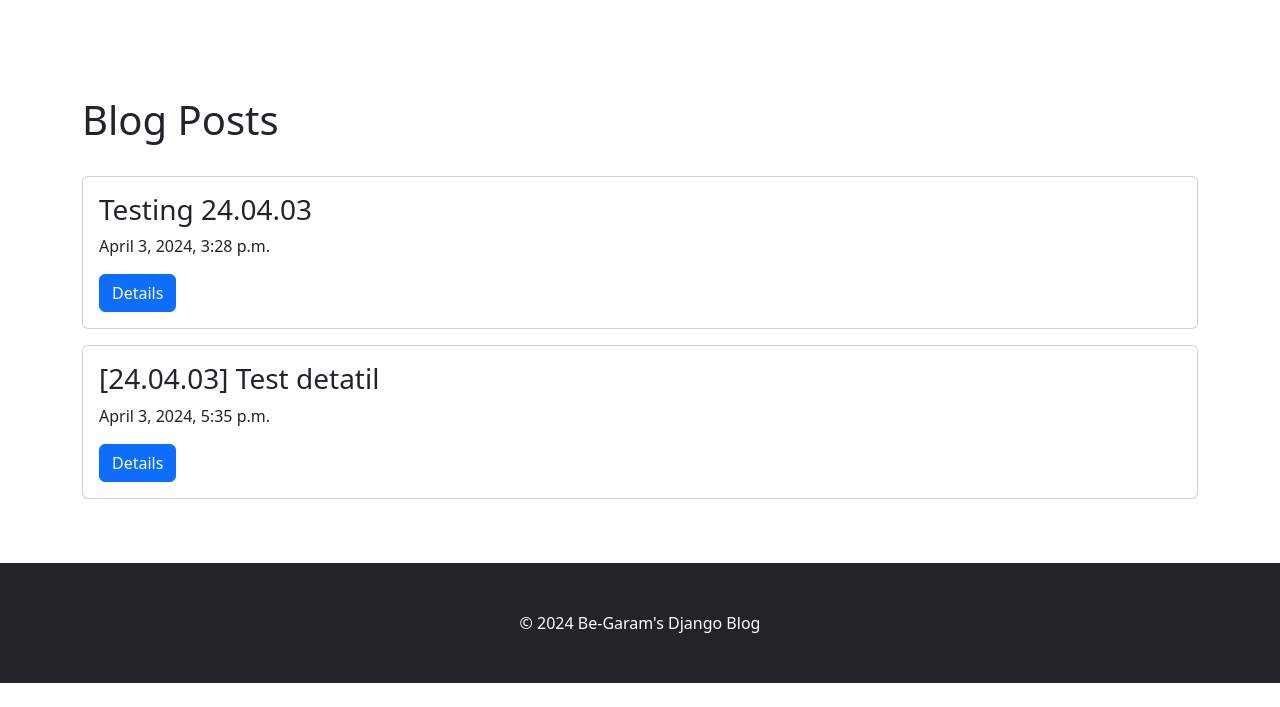
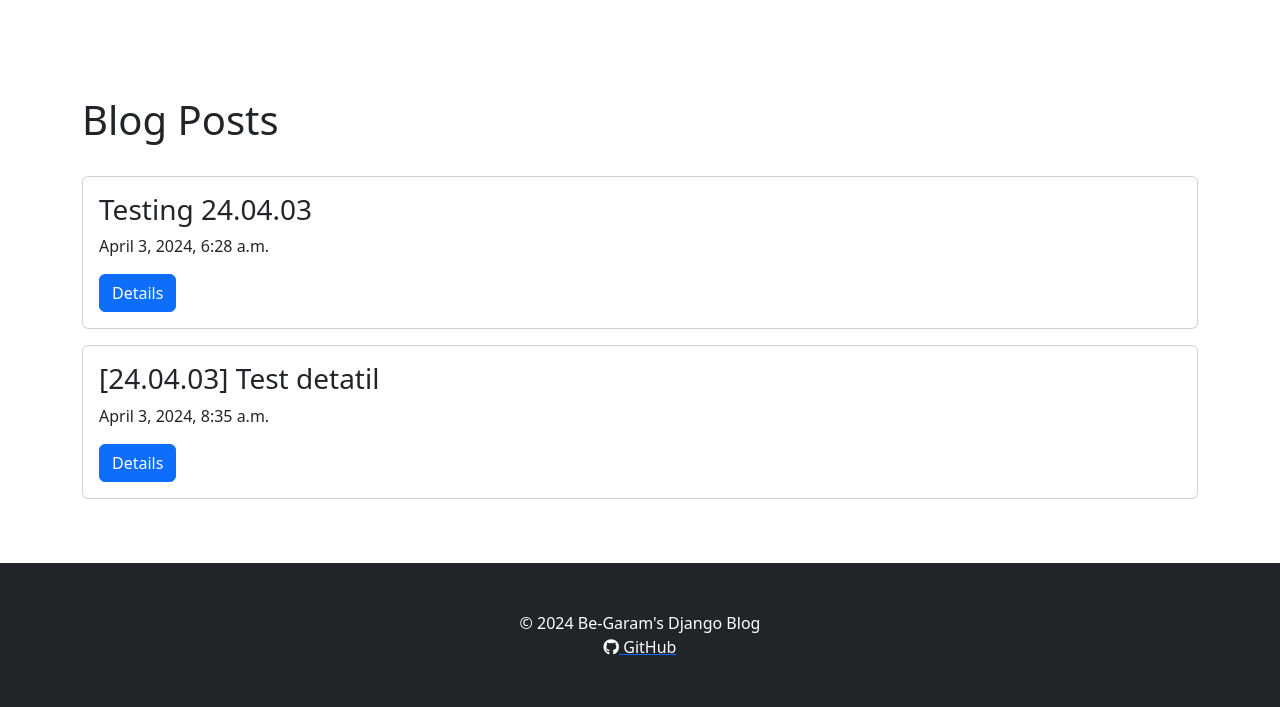
Before and after one commit to be-garam/django-blog, a Django app: page / in a window 1280 px wide. Shown: the part 476-1183 px from the top of the page. Before the commit the page ends 1159 px from the top, so only its background shows below. Run offline with Django 4.2, Linux system fonts and the light colour scheme; data comes from the database, SQL or seed files in the repository; some libraries are stand-ins or nearby versions.

Commit message:
ADD font-awesome for HTML

```diff
--- a/blog/templates/blog/post_list.html
+++ b/blog/templates/blog/post_list.html
@@ -5,6 +5,7 @@
         <meta charset="utf-8">
         <meta name="viewport" content="width=device-width, initial-scale=1">
         <link rel="stylesheet" href="{% static 'css/bootstrap.min.css' %}", type="text/css">
+        <script src="https://kit.fontawesome.com/bd8516d1a7.js" crossorigin="anonymous"></script>
     </head>
     <body>
         <nav class="navbar sticky-top bg-body-tertiary" data-bs-theme="dark">
@@ -50,6 +51,9 @@
         <footer class="py-5 bg-dark">
             <div class="container">
                 <p class="m-0 text-center text-white">© 2024 Be-Garam's Django Blog</p>
+                <a href="https://github.com/be-garam">
+                    <p class="m-0 text-center text-white"><i class="fa-brands fa-github"></i> GitHub</p>
+                </a>
             </div>
         </footer>
                 <!-- <div class="col-md-4 d-flex align-items-center">
--- a/mysite/settings.py
+++ b/mysite/settings.py
@@ -110,7 +110,7 @@ TIME_ZONE = 'Asia/Seoul'
 
 USE_I18N = True
 
-USE_TZ = True
+USE_TZ = False
 
 
 # Static files (CSS, JavaScript, Images)
```
